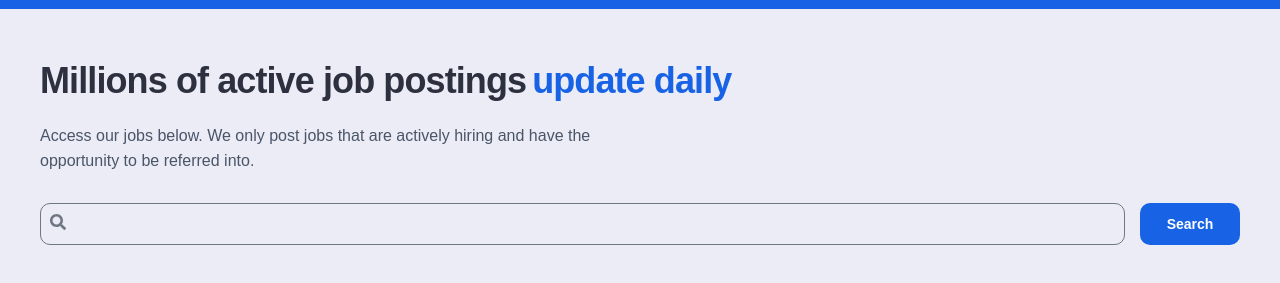
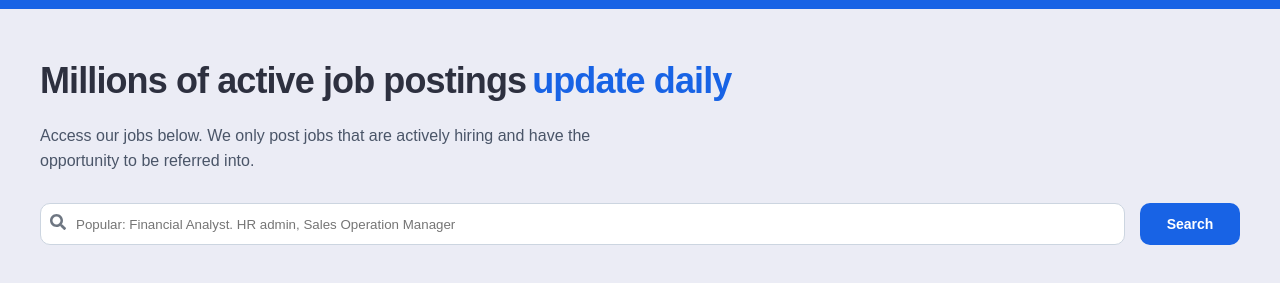
Before and after one commit to SilviaEera/Refer.me, a plain HTML site: page index.html in a window 1280 px wide. Shown: the part 91-374 px from the top of the page. Drawn offline with Linux system fonts and the light colour scheme.

Commit message:
initial commit

```diff
--- a/index.html
+++ b/index.html
@@ -65,7 +65,7 @@
                             </path>
                         </svg>
                        </div>
-                        <input type="text" name="" id="">
+                        <input type="text" name="" id="" placeholder="Popular: Financial Analyst. HR admin, Sales Operation Manager">
                     </div>
                     <button>Search</button>
                 </div>
--- a/style.css
+++ b/style.css
@@ -7,9 +7,6 @@ body{
     background-color: #ebecf5;
 }
 
-.header{
-
-}
 
 .headingBar{
     max-width: 100%;
@@ -172,12 +169,16 @@ form{
     display: flex;
     flex: 1;
     align-items: center;
-    background-color: transparent;
-    border: 1px solid #6e7783;
+    background-color: white;
+        border: 1px solid #ccd5e0;
     border-radius: 10px;
+    box-sizing: border-box;
     padding: 5px;
 }
 
+.formSearchBar:hover {
+    border: 1px solid#1863e5;
+}
 
 .formSearchBar>input{
     width: 100%;
@@ -187,9 +188,12 @@ form{
     background-color: transparent;
     border: none;
     margin: 0 10px;
+
 }
 
+
 .formBody >button{
+    box-sizing: border-box;
     /* flex: 1; */
     margin-left: 15px;
     width: 100px;
```
